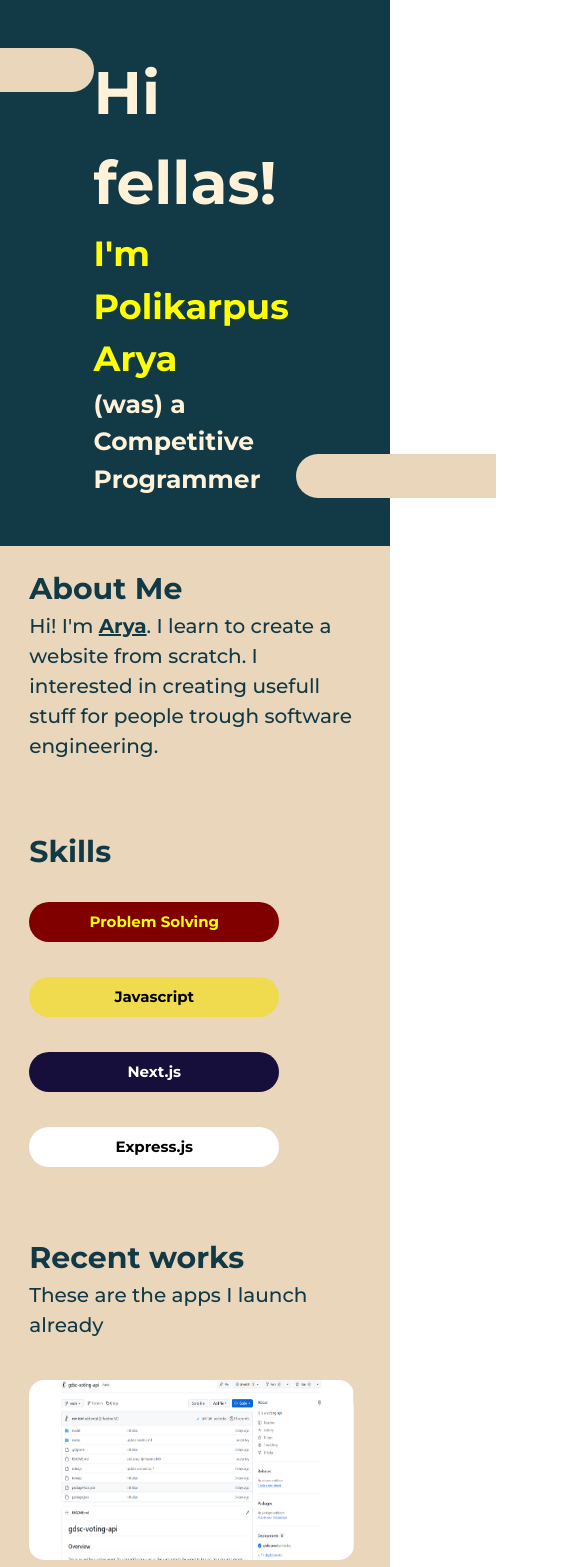
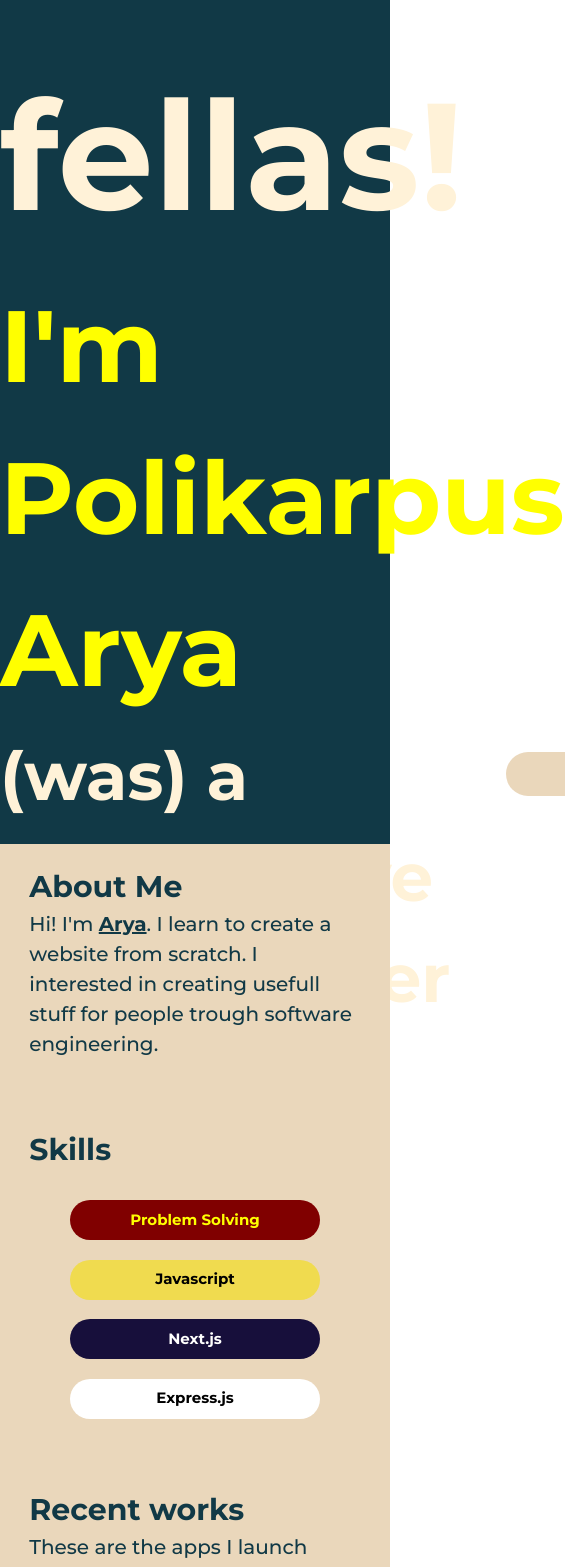
Before and after one commit to mie-intel/polikarpus-porto, a Next.js app: page / in a window 390 px wide. Shown: the top 1567 px of the page, 565 px wide, since content can reach past the window. Built offline with nearby package versions, Linux system fonts and the light colour scheme.

Commit message:
updating responsive

```diff
--- a/app/components/foot.tsx
+++ b/app/components/foot.tsx
@@ -13,7 +13,7 @@ const Foot = () => {
         <div className="text-center items-start justify-center">
           <h1>Made with ❤️ by Polikarpus Arya</h1>
         </div>
-        <div className="flex flex-row justify-center gap-[40px] bg-[#BCA37F] text-[#113946]">
+        <div className="flex flex-row flex-wrap justify-center gap-[5vw] bg-[#BCA37F] text-[#113946]">
           <Link href="https://github.com/mie-intel/" target="_blank">
             Github
           </Link>
--- a/app/components/head.tsx
+++ b/app/components/head.tsx
@@ -3,17 +3,20 @@
 const Head = () => {
   return (
     <>
-      <div className="pt-12 pb-12 relative flex flex-row justify-between bg-[#113946] text-[#FFF2D8]">
-        <div className="bg-[#EAD7BB] w-[200px] h-11 rounded-r-[34px]"></div>
-        <div className="flex-col justify-center items-center text-left">
-          <h1 className="text-[60px]">Hi fellas!</h1>
-          <h1 className="text-[35px]" style={{ color: "yellow" }}>
-            I&apos;m Polikarpus Arya
-          </h1>
-          <h2 className="text-[25px]">(was) a Competitive Programmer</h2>
+      <div className="pt-12 pb-12 relative flex flex-row justify-between bg-[#113946] text-[#FFF2D8] w-[100vw] h-[100vh]">
+        <div className="bg-[#EAD7BB] w-[15vw] h-11 rounded-r-[34px]"></div>
+        <div className="flex items-center justify-center">
+          <div className="flex-col justify-center items-center text-left">
+            <h1 className="text-[18vh]">Hi fellas!</h1>
+            <h1 className="text-[12vh]" style={{ color: "yellow" }}>
+              I&apos;m Polikarpus Arya
+            </h1>
+            <h2 className="text-[8vh]">(was) a Competitive Programmer</h2>
+          </div>
         </div>
+
         <div className="relative w-[200px] h-[vh]">
-          <div className="bg-[#EAD7BB] absolute bottom-0 w-[200px] h-11 rounded-l-[34px]"></div>
+          <div className="bg-[#EAD7BB] absolute bottom-0 right-0 w-[15vw] h-11 rounded-l-[34px]"></div>
         </div>
       </div>
     </>
--- a/app/components/skill.tsx
+++ b/app/components/skill.tsx
@@ -35,7 +35,7 @@ const Skill = () => {
         <div className="flex items-start">
           <h1 className="text-[30px] pb-7">Skills</h1>
         </div>
-        <div className="flex flex-row justify-between gap-[35px] flex-wrap">
+        <div className="flex flex-row justify-evenly gap-[5vw] flex-wrap">
           <SkillBox
             skillTitle={"Problem Solving"}
             bcolor={"#800000"}
```
